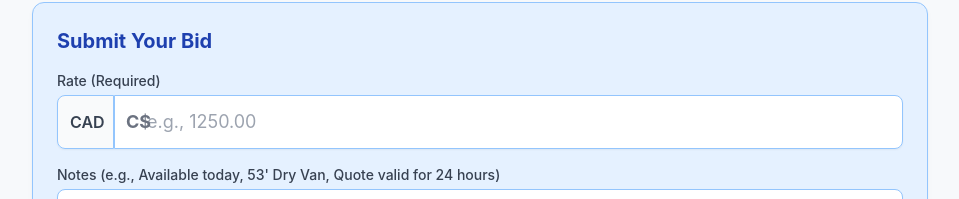
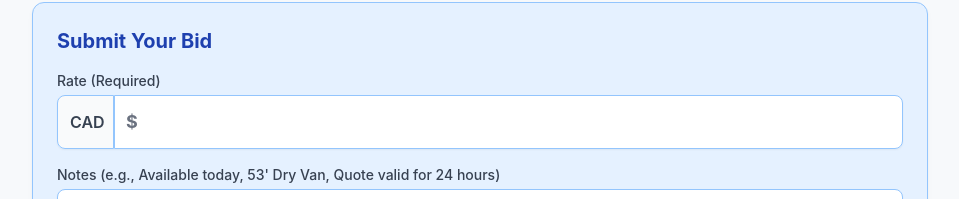
Before and after one commit to LOGIMVP/bidreview-test-, a plain HTML site: page index.html in a window 1280 px wide. Shown: the part 990-1189 px from the top of the page, without its empty margins (160-1119 px from the left). Drawn offline with nearby package versions, Linux system fonts and the light colour scheme.

Commit message:
Change currency symbol to always display '$'

```diff
--- a/index.html
+++ b/index.html
@@ -151,9 +151,9 @@
                         </select>
 
                         <div class="relative flex-grow">
-                            <span id="currencySymbol" class="absolute left-0 inset-y-0 flex items-center pl-3 text-lg text-gray-500 font-bold">C$</span>
+                            <span id="currencySymbol" class="absolute left-0 inset-y-0 flex items-center pl-3 text-lg text-gray-500 font-bold">$</span>
 
-                            <input type="number" id="bidRate" name="bidRate" required class="w-full pl-8 pr-4 py-3 border border-blue-300 rounded-r-lg focus:ring-blue-500 focus:border-blue-500 text-lg no-spinners" placeholder="e.g., 1250.00">
+                            <input type="number" id="bidRate" name="bidRate" required class="w-full pl-8 pr-4 py-3 border border-blue-300 rounded-r-lg focus:ring-blue-500 focus:border-blue-500 text-lg no-spinners">
                         </div>
                     </div>
                 </div>
@@ -178,7 +178,7 @@
         const statusMessage = document.getElementById('statusMessage');
         const currencySelector = document.getElementById('currency');
         const bidRateInput = document.getElementById('bidRate');
-        const currencySymbolSpan = document.getElementById('currencySymbol'); // Updated ID
+        const currencySymbolSpan = document.getElementById('currencySymbol');
 
         // This would be dynamically generated by your Google Sheet/Make flow
         const LOAD_ID = "L-4839";
@@ -187,14 +187,14 @@
 
         // Function to update the symbol next to the input field
         function updateCurrencySymbol() {
-            const selectedCurrency = currencySelector.value;
-            currencySymbolSpan.textContent = selectedCurrency === 'CAD' ? 'C$' : '$';
+            // FIX: Always set the symbol to '$' as requested, regardless of currencySelector.value
+            currencySymbolSpan.textContent = '$';
         }
 
         // Event listener for currency change
         currencySelector.addEventListener('change', updateCurrencySymbol);
 
-        // Initialize symbol on load (CAD is default, so C$ should show)
+        // Initialize symbol on load (will now always be '$')
         updateCurrencySymbol();
 
 
```
